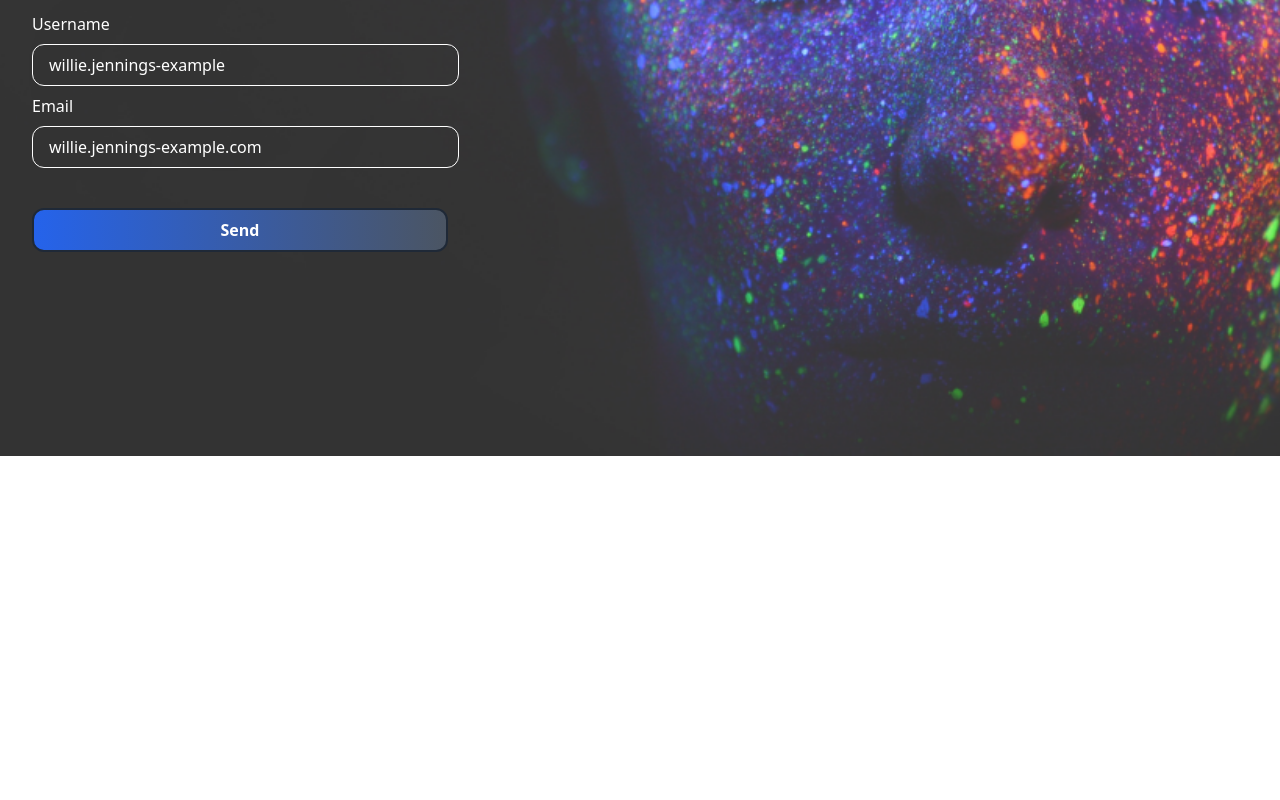
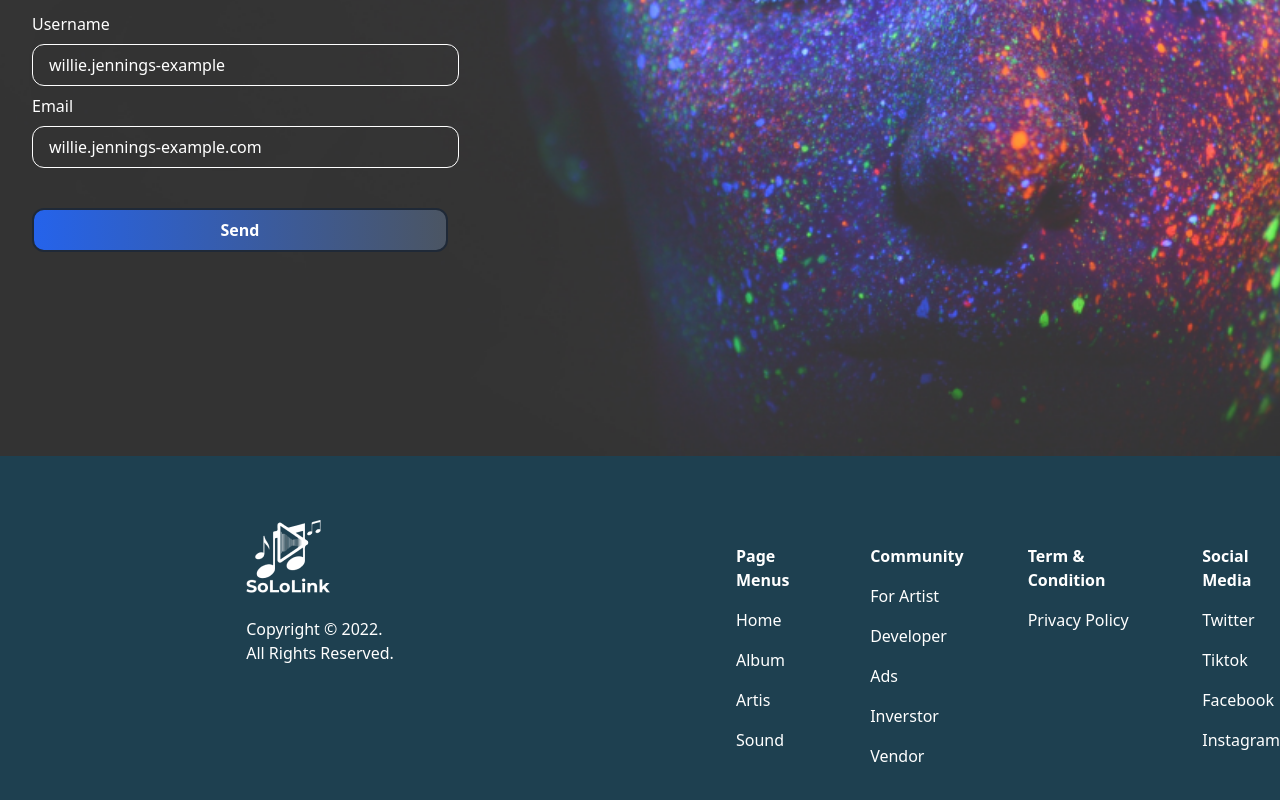
Before and after one commit to UsmanNaveed896/sololink, a React (Create React App) app: page /forgetpassword in a window 1280 px wide. Shown: the part 344-1144 px from the top of the page. Before the commit the page ends 800 px from the top, so only its background shows below. Built offline with nearby package versions, Linux system fonts and the light colour scheme.

Commit message:
footer set

```diff
--- a/src/WebRoutes.jsx
+++ b/src/WebRoutes.jsx
@@ -5,8 +5,10 @@ import MakeMusicLink from './pages/MakeMusicLink'
 import Login from './pages/auth/login'
 import SignUp from './pages/auth/signup'
 import ForgetPasssword from './pages/auth/forgetPassword'
+import Footer from './pages/footer';
 const WebRoutes = () => {
     return (
+        <>
         <Router>
             <Routes>
                 <Route exact path='/' element={<Homepage />} />
@@ -16,6 +18,8 @@ const WebRoutes = () => {
                 <Route exact path='/forgetpassword' element={<ForgetPasssword />} />
             </Routes>
         </Router>
+         <Footer/>
+         </>
     );
 };
 
--- a/src/pages/footer.jsx
+++ b/src/pages/footer.jsx
@@ -2,41 +2,43 @@ import Img1 from '../assets/SoLoLink 1.png';
 
 const Footer = () => {
     return (
-        <div className="bg-[#1E4050] w-screen h-screen p-12 flex">
-            <div className='p-12'>
-                <div>
-                    <img src={Img1} alt='menu' />
+        <div className="bg-[#1E4050] ">
+            <div className='grid grid-cols-2 py-16'>
+                <div className='column1 flex justify-center'>
+                   <div><img src={Img1} alt='menu' />
                     <div className='pt-5 text-[#ffffff] text-base'>
                         <p>Copyright © 2022.</p><p> All Rights Reserved.</p>
                     </div>
                     </div>
                 </div>
-            <div className="flex p-8">
+
+            <div className="flex  column2 jutify-center">
                 <div className='txt text-white'>
-                    <p className='mt-4 pl-12 ml-12 font-bold'>Page Menus</p>
-                    <p className='pl-12 ml-12'>Home</p>
-                    <p className='pl-12 ml-12'>Album</p>
-                    <p className='pl-12 ml-12'>Artis</p>
-                    <p className='pl-12 ml-12'>Sound</p>
+                    <p className='mt-4 pl-12 ml-12 py-2 font-bold'>Page Menus</p>
+                    <p className='pl-12 ml-12 py-2'>Home</p>
+                    <p className='pl-12 ml-12 py-2'>Album</p>
+                    <p className='pl-12 ml-12 py-2'>Artis</p>
+                    <p className='pl-12 ml-12 py-2'>Sound</p>
                 </div>
                 <div className='txt text-white'>
-                    <p className='mt-4 pl-8 ml-8 font-bold'>Community</p>
-                    <p className='pl-8 ml-8'>For Artist</p>
-                    <p className='pl-8 ml-8'>Developer</p>
-                    <p className='pl-8 ml-8'>Ads</p>
-                    <p className='pl-8 ml-8'>Inverstor</p>
-                    <p className='pl-8 ml-8'>Vendor</p>
+                    <p className='mt-4 pl-8 ml-8 py-2 font-bold'>Community</p>
+                    <p className='pl-8 ml-8 py-2'>For Artist</p>
+                    <p className='pl-8 ml-8 py-2'>Developer</p>
+                    <p className='pl-8 ml-8 py-2'>Ads</p>
+                    <p className='pl-8 ml-8 py-2'>Inverstor</p>
+                    <p className='pl-8 ml-8 py-2'>Vendor</p>
                 </div>
                 <div className='txt text-white'>
-                    <p className='mt-4 pl-8 ml-8 font-bold'>Term & Condition</p>
-                    <p className='pl-8 ml-8'>Privacy Policy</p>
+                    <p className='mt-4 pl-8 ml-8 py-2 font-bold'>Term & Condition</p>
+                    <p className='pl-8 ml-8 py-2'>Privacy Policy</p>
                 </div>
                 <div className='txt text-white'>
-                    <p className='mt-4 pl-8 ml-8 font-bold'>Social Media</p>
-                    <p className='pl-8 ml-8'>Twitter</p>
-                    <p className='pl-8 ml-8'>Tiktok</p>
-                    <p className='pl-8 ml-8'>Facebook</p>
-                    <p className='pl-8 ml-8'>Instagram</p>
+                    <p className='mt-4 pl-8 ml-8 py-2 font-bold'>Social Media</p>
+                    <p className='pl-8 ml-8 py-2'>Twitter</p>
+                    <p className='pl-8 ml-8 py-2'>Tiktok</p>
+                    <p className='pl-8 ml-8 py-2'>Facebook</p>
+                    <p className='pl-8 ml-8 py-2'>Instagram</p>
+                </div>
             </div>
             </div>
         </div>
--- a/src/pages/homepage/homepage.jsx
+++ b/src/pages/homepage/homepage.jsx
@@ -134,7 +134,7 @@ const Homepage = () => {
         </div>
       </div>
       <Homepagesec2/>
-      <Footer/>
+
     </>
   )
 }
--- a/src/pages/homepage/homepagesec2.jsx
+++ b/src/pages/homepage/homepagesec2.jsx
@@ -14,7 +14,7 @@ const Homepagesec2 = () => {
 
     return (
         <>
-            <div className='bg-cover relative' style={{ backgroundImage: `url(${Img2})`, }}>
+            <div className='bg-cover relative pb-32' style={{ backgroundImage: `url(${Img2})`, }}>
                 <div className='bg-cover relative' style={{ backgroundImage: `url(${Img1})`, }}>
 
                     <div className='pt-32'>
```
Lines whose indentation alone changed are shown as unchanged.
